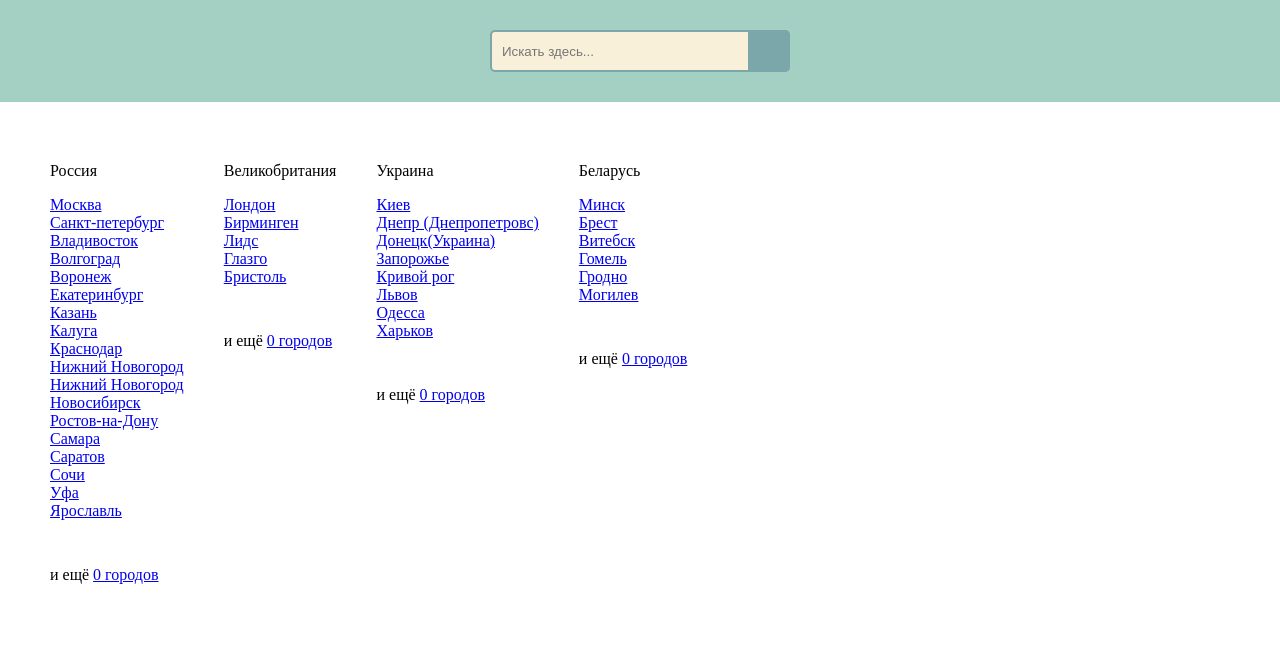
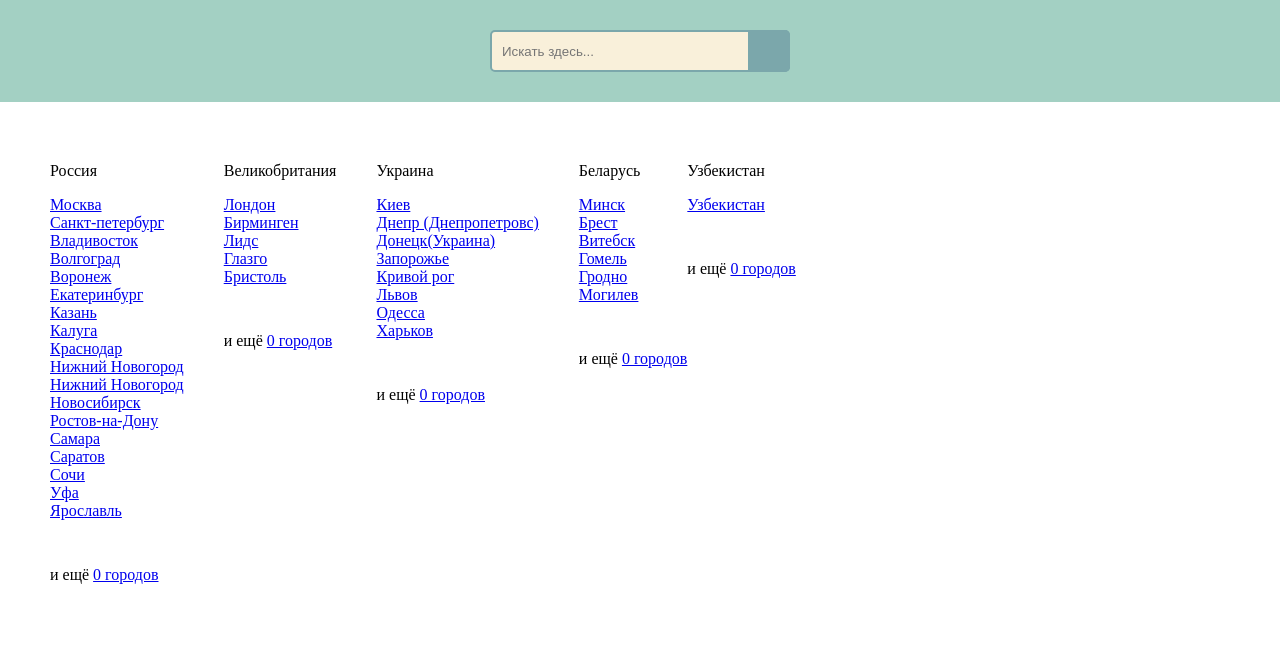
Before and after one commit to matvei12321/city-forum, a plain HTML site: page index.html in a window 1280 px wide. Drawn offline with Linux system fonts and the light colour scheme.

Commit message:
Update index.html

```diff
--- a/index.html
+++ b/index.html
@@ -70,6 +70,12 @@
         </ul>
       <div>и ещё <a href="#">0 городов</a></div>
     </div>
+    <div class="">Узбекистан
+        <ul>
+            <li><a href="#">Узбекистан</a></li>
+        </ul>
+      <div>и ещё <a href="#">0 городов</a></div>
+    </div>
 </div>
 </body>
 </html>
```
